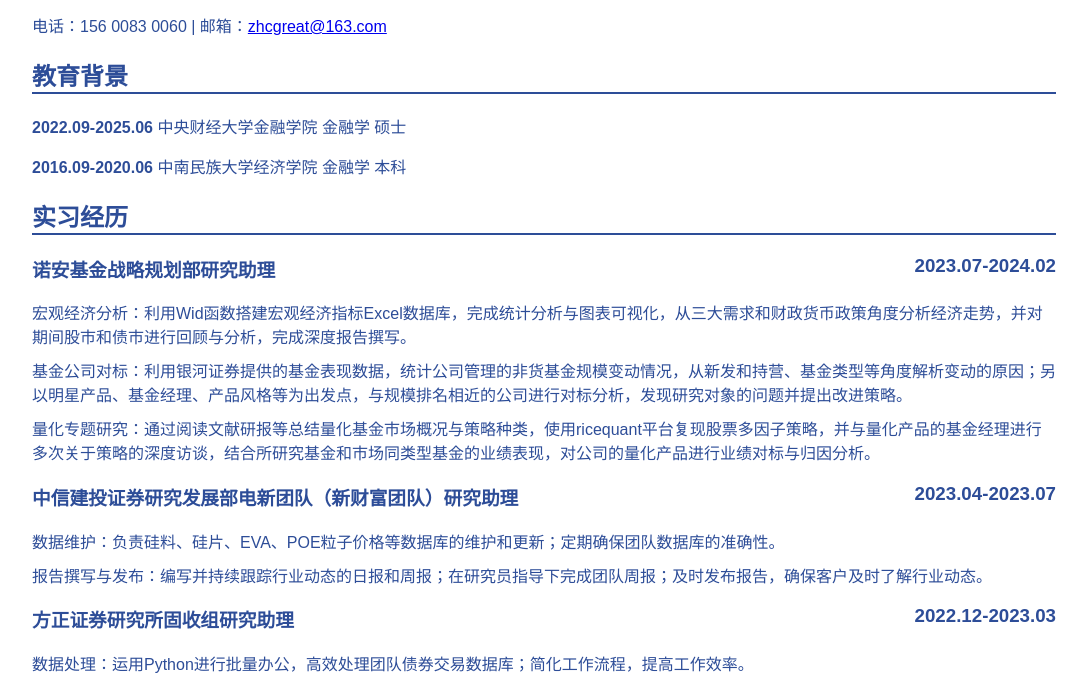
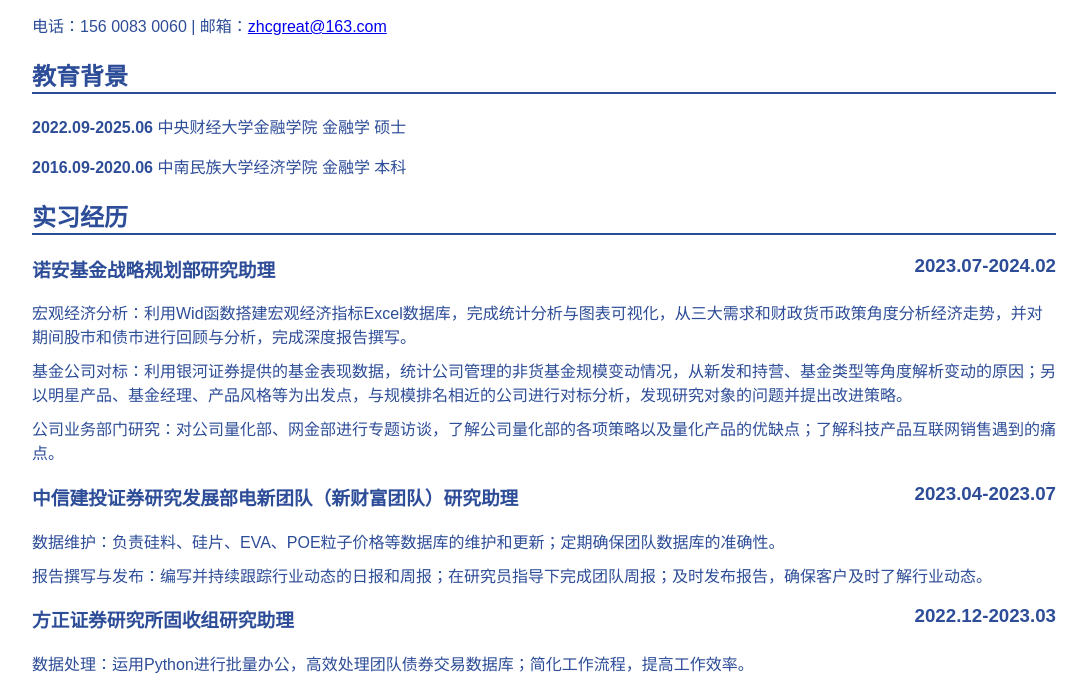
Before and after one commit to zhcgreat/zhcgreat.github.io, a plain HTML site: page index.html in a window 1280 px wide. Shown: the part 116-798 px from the top of the page, without its empty margins (96-1183 px from the left). Drawn offline with Linux system fonts and the light colour scheme.

Commit message:
Update index.html

```diff
--- a/index.html
+++ b/index.html
@@ -44,7 +44,7 @@
     <ul>
         <li>宏观经济分析：利用Wid函数搭建宏观经济指标Excel数据库，完成统计分析与图表可视化，从三大需求和财政货币政策角度分析经济走势，并对期间股市和债市进行回顾与分析，完成深度报告撰写。 </li>
         <li>基金公司对标：利用银河证券提供的基金表现数据，统计公司管理的非货基金规模变动情况，从新发和持营、基金类型等角度解析变动的原因；另以明星产品、基金经理、产品风格等为出发点，与规模排名相近的公司进行对标分析，发现研究对象的问题并提出改进策略。</li>
-        <li>量化专题研究：通过阅读文献研报等总结量化基金市场概况与策略种类，使用ricequant平台复现股票多因子策略，并与量化产品的基金经理进行多次关于策略的深度访谈，结合所研究基金和市场同类型基金的业绩表现，对公司的量化产品进行业绩对标与归因分析。</li>
+        <li>公司业务部门研究：对公司量化部、网金部进行专题访谈，了解公司量化部的各项策略以及量化产品的优缺点；了解科技产品互联网销售遇到的痛点。</li>
     </ul>
 
 
```
